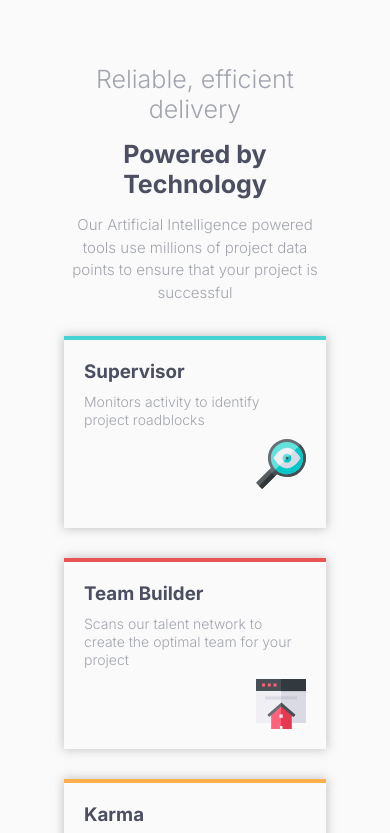
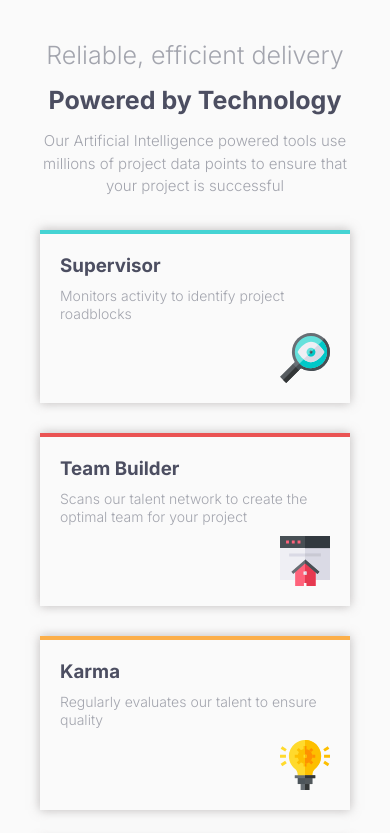
Before and after one commit to Daniel-Garrido/four-card-feature-section-master, a plain HTML site: page index.html in a window 390 px wide. Shown: the top 833 px of the page. Drawn offline with Linux system fonts and the light colour scheme.

Commit message:
subiendo archivos

```diff
--- a/styles.css
+++ b/styles.css
@@ -22,13 +22,15 @@
 
 body{
     font-family: 'Inter', sans-serif;
-    padding: 4em;
+    padding: 5em;
     background-color: var(--VeryLightGray);
 }
 
 /*header*/
 
 .header{
+    gap: 30px;
+
     display: flex;
     align-items: center;
     justify-content: center;
@@ -172,6 +174,10 @@ body{
 /*responsive design*/
 @media (max-width: 750px){
 
+    body{
+        padding: 2.5em;
+    }
+
     /*header*/
     .content{
 
```
